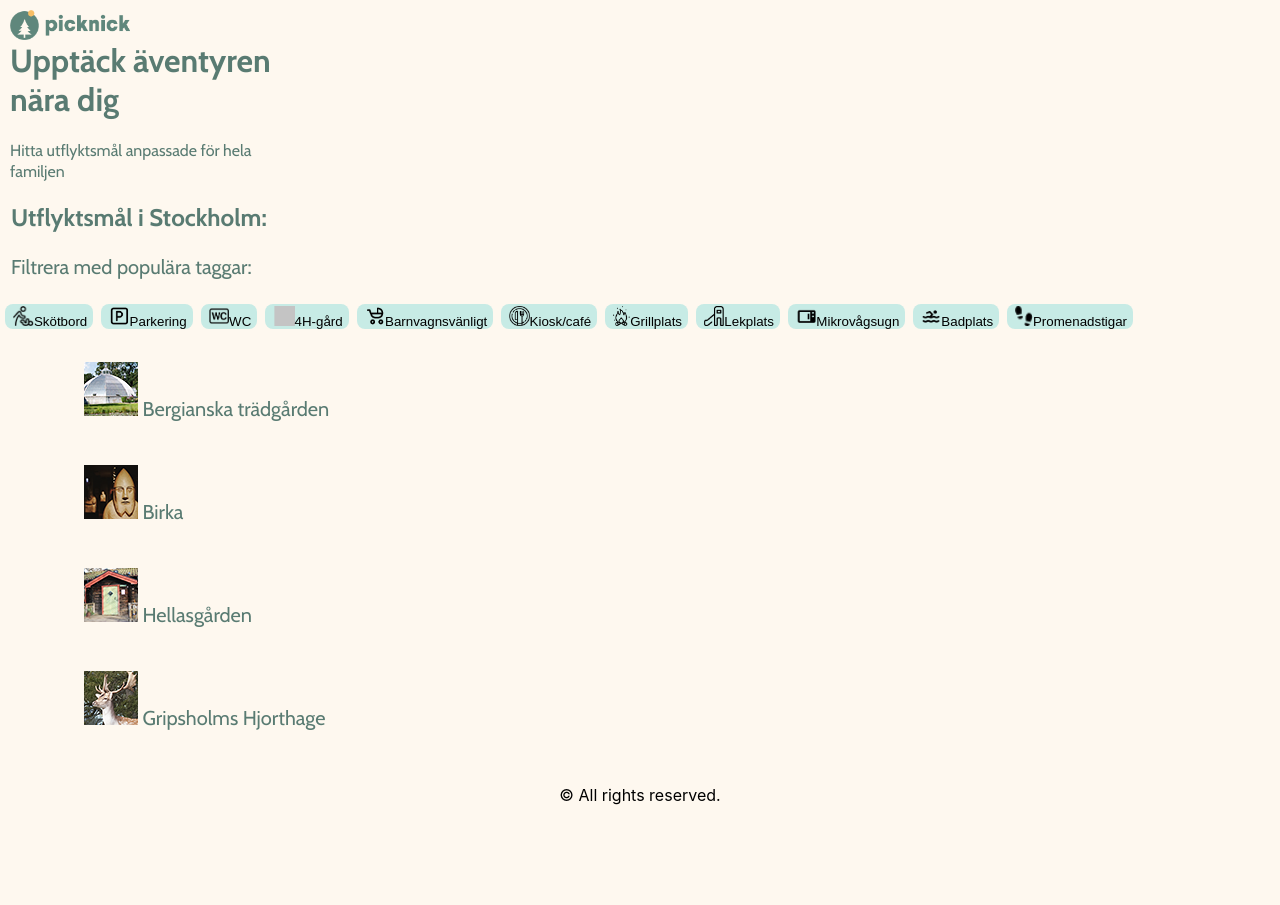
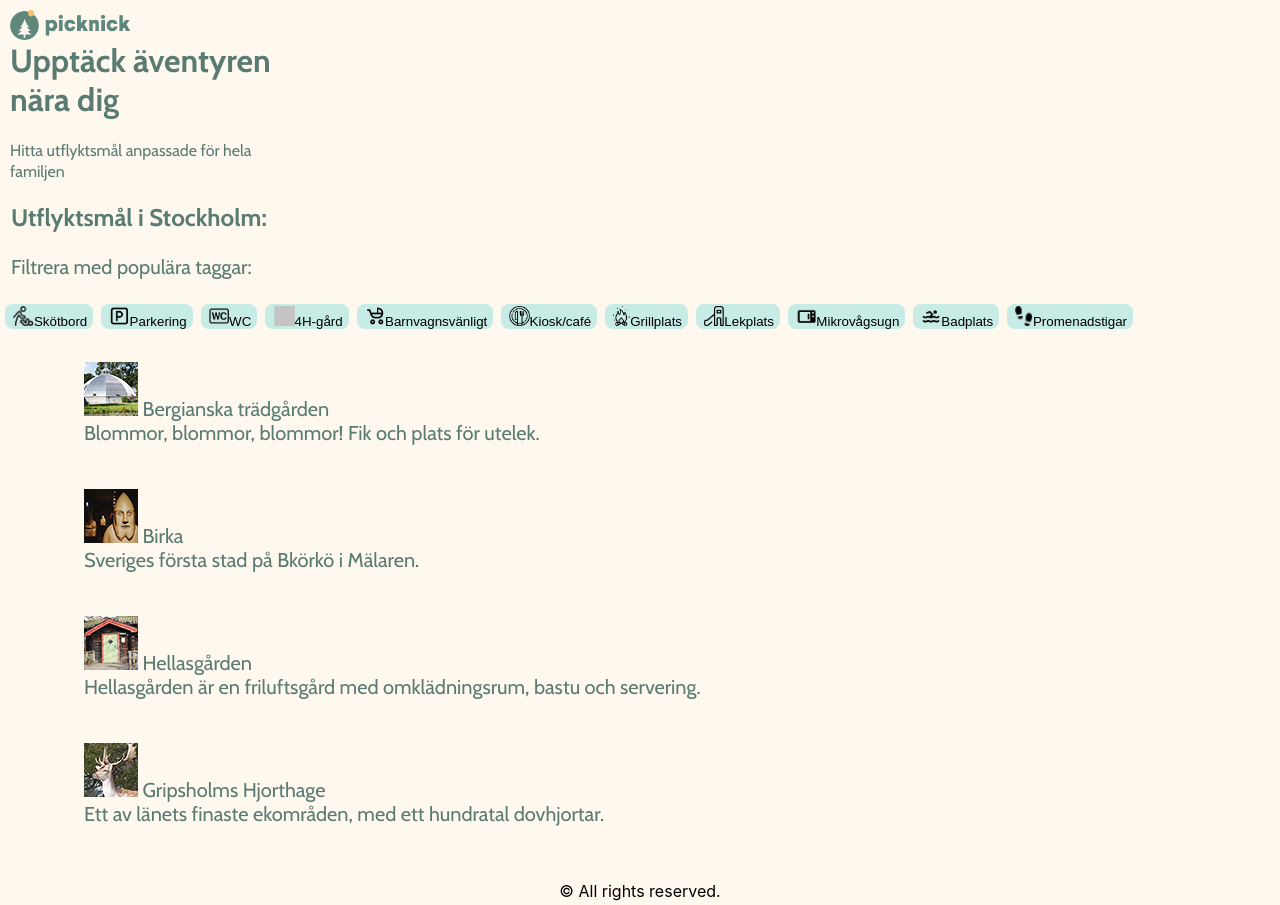
Before and after one commit to Soljojjo/Picknick, a React (Create React App) app: page / in a window 1280 px wide. Before the commit the page ends 809 px from the top, so only its background shows below. Built offline with nearby package versions, Linux system fonts and the light colour scheme.

Commit message:
changes Destinations

```diff
--- a/src/project/Destinations.js
+++ b/src/project/Destinations.js
@@ -13,7 +13,7 @@ function Destinations() {
             <div>
                 {Places.map(place =>
                     <div>
-                        <Link to="/InfoPage"  className="menu__link"> <img src={place.card}/> {place.name}</Link>
+                        <Link to="/InfoPage"  className="menu__link"> <img src={place.card}/> {place.name} <br></br> {place.smallDescription}</Link>
                     </div>
                 )}
             </div >
```
